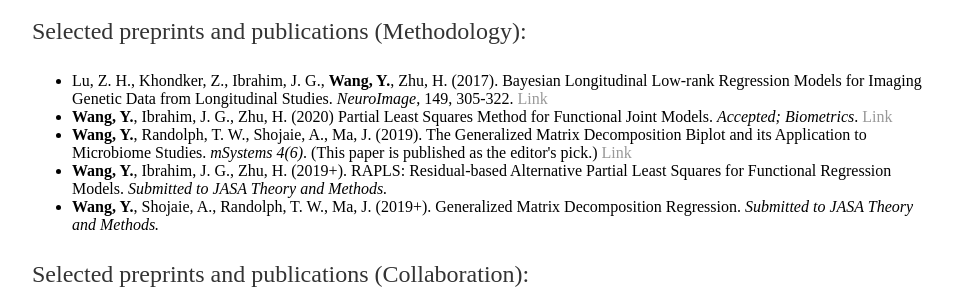
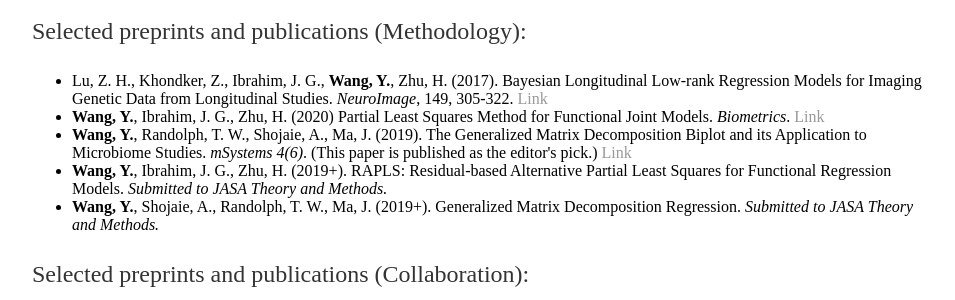
Before and after one commit to taryue/yuewangtemp.github.io, a Jekyll site: the page built from Research/index.html, in a window 1280 px wide. Shown: the part 391-691 px from the top of the page, without its empty margins (160-1115 px from the left). Built offline with Jekyll 4.4.1, drawn with Linux system fonts in a browser that asks for light colours.

Commit message:
Update index.html

```diff
--- a/Research/index.html
+++ b/Research/index.html
@@ -16,7 +16,7 @@
 	<p >Selected preprints and publications (Methodology):<p>
 	<ul>
 		<li> Lu, Z. H., Khondker, Z., Ibrahim, J. G., <b>Wang, Y.</b>, Zhu, H. (2017). Bayesian Longitudinal Low-rank Regression Models for Imaging Genetic Data from Longitudinal Studies. <i>NeuroImage</i>, 149, 305-322. <a href = "https://www.ncbi.nlm.nih.gov/pubmed/28143775"> Link </a> </li>
-		<li> <b>Wang, Y.</b>, Ibrahim, J. G., Zhu, H. (2020) Partial Least Squares Method for Functional Joint Models. <i>Accepted; Biometrics</i>. <a href = "https://arxiv.org/abs/1911.07111" > Link </a> </li>
+		<li> <b>Wang, Y.</b>, Ibrahim, J. G., Zhu, H. (2020) Partial Least Squares Method for Functional Joint Models. <i>Biometrics</i>. <a href = "https://onlinelibrary.wiley.com/doi/full/10.1111/biom.13219" > Link </a> </li>
 		<li> <b>Wang, Y.</b>, Randolph, T. W., Shojaie, A., Ma, J. (2019). The Generalized Matrix Decomposition Biplot and its Application to Microbiome Studies. <i> mSystems 4(6)</i>. (This paper is published as the editor's pick.) <a href = "https://msystems.asm.org/content/4/6/e00504-19" > Link </a> </li>
 		<li> <b>Wang, Y.</b>, Ibrahim, J. G., Zhu, H. (2019+). RAPLS: Residual-based Alternative Partial Least Squares for Functional Regression Models. <i>Submitted to JASA Theory and Methods.</i> </li>
 		<li> <b>Wang, Y.</b>, Shojaie, A., Randolph, T. W., Ma, J. (2019+). Generalized Matrix Decomposition Regression. <i>Submitted to JASA Theory and Methods.</i> </li>
```
